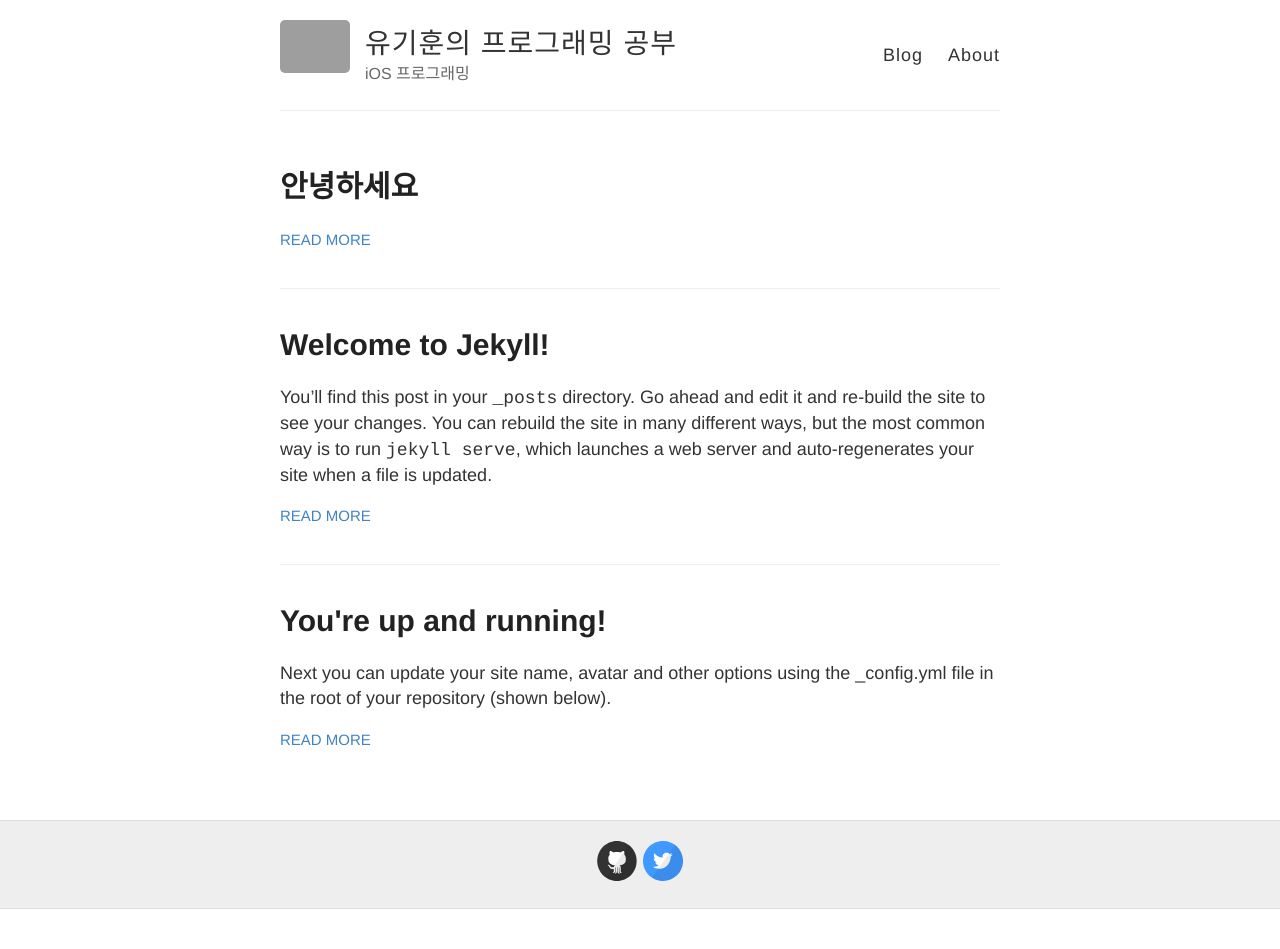
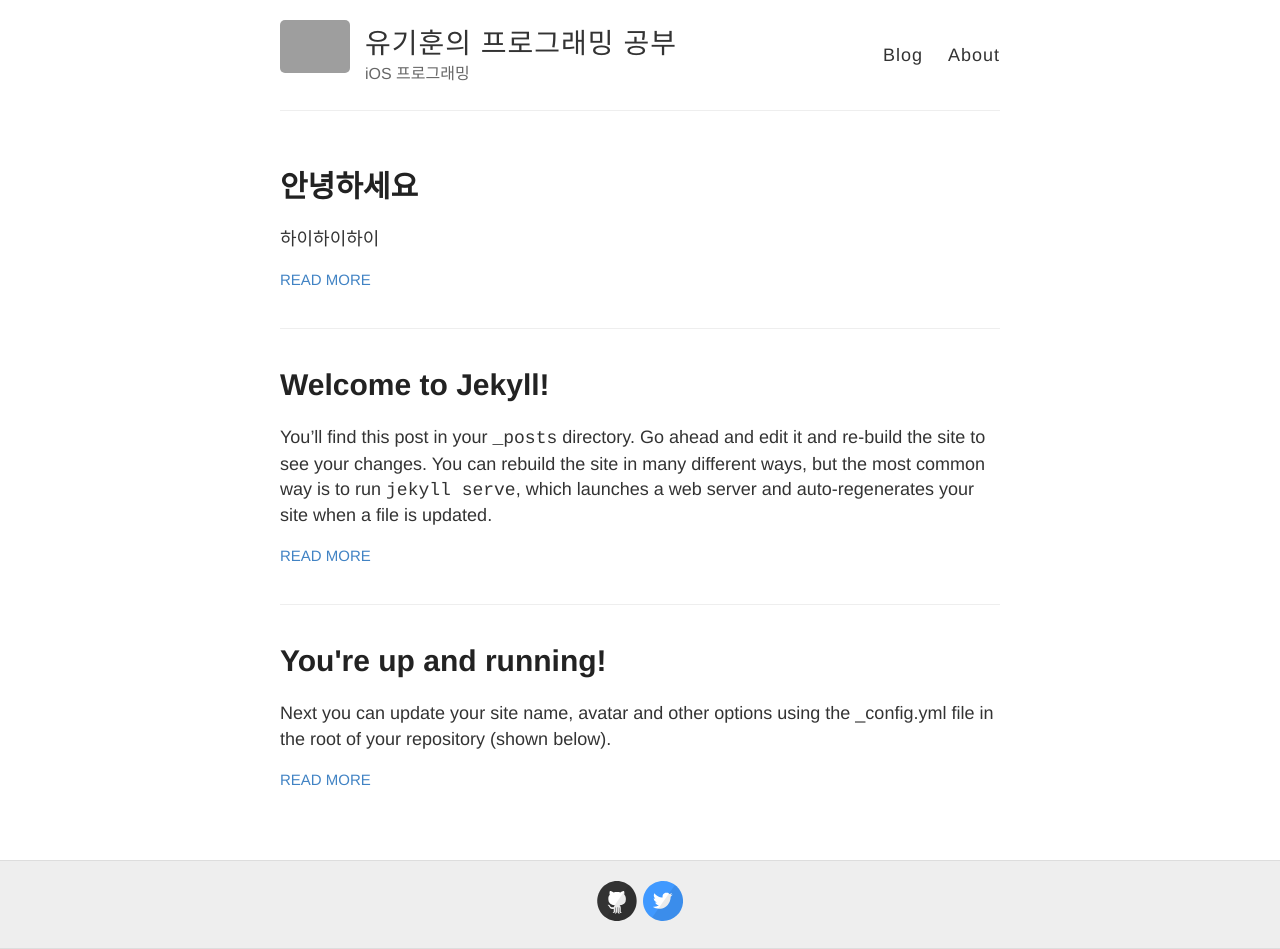
Before and after one commit to YooGihoon/YooGihoon.github.io, a Jekyll site: the page built from index.html, in a window 1280 px wide. Built offline with Jekyll 4.4.1, drawn with Linux system fonts in a browser that asks for light colours; before the commit the page ends 909 px from its top, so only the background shows below that; grey boxes are pictures that could not be loaded.

Commit message:
Update 2019-04-10-test-post.md

```diff
--- a/_posts/2019-04-10-test-post.md
+++ b/_posts/2019-04-10-test-post.md
@@ -3,3 +3,4 @@ title: "안녕하세요"
 date: 2019-04-08 23:20:28 -0400
 categories: jekyll update
 ---
+하이하이하이
```
